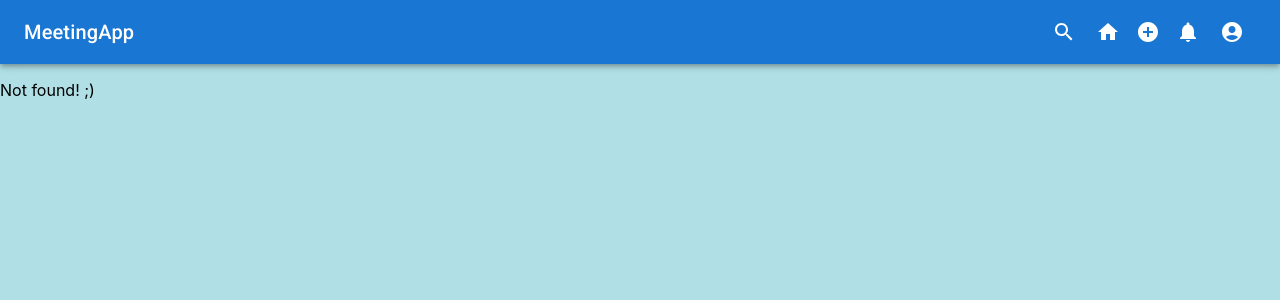
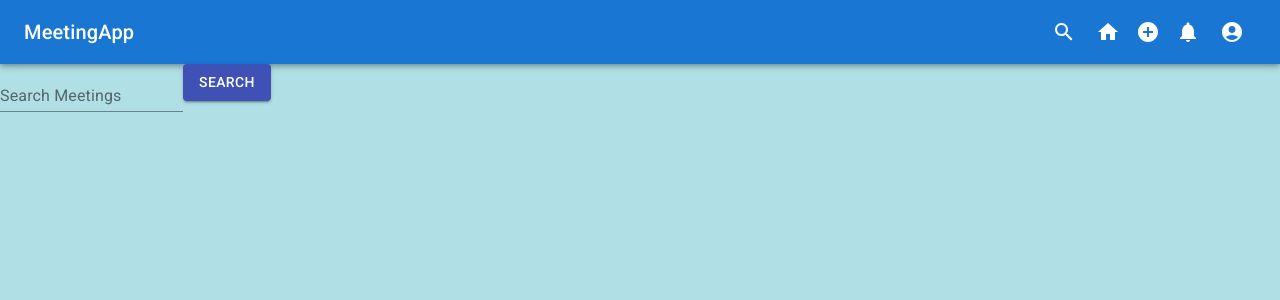
Before and after one commit to alobre/MeetingApp-Frontend, a React (Create React App) app: page /Search in a window 1280 px wide. Before the commit this address had no page. Shown: the top 300 px of the page. Built offline with nearby package versions, Linux system fonts and the light colour scheme.

Commit message:
Update index.js
emptySearchDeko

```diff
--- a/src/routes/Search/index.js
+++ b/src/routes/Search/index.js
@@ -1,14 +1,43 @@
 import React, { useState } from "react";
 import style from "./style.css";
 import MeetingTable from "components/MeetingTable";
+import { TextField, Button, List, ListItem, ListItemText } from '@material-ui/core';
+import meetings from 'routes/Home'; // Import the meetings array
 
-const SearchScreen = () => {
 
+function SearchScreen() {
+  const [searchTerm, setSearchTerm] = useState('');
+  const [searchResults, setSearchResults] = useState([]);
+
+  // Function to search meetings by title
+  const SearchScreen = () => {
+    const results = meetings.filter(meeting =>
+      meeting.title.toLowerCase().includes(searchTerm.toLowerCase())
+    );
+    setSearchResults(results);
+  };
 
   return (
     <div>
-       <p>Not found! ;)</p>
+      <TextField
+        label="Search Meetings"
+        value={searchTerm}
+        onChange={event => setSearchTerm(event.target.value)}
+      />
+      <Button variant="contained" color="primary" onClick={SearchScreen}>
+        Search
+      </Button>
+
+      <List>
+        {searchResults.map(meeting => (
+          <ListItem key={meeting.id}>
+            <ListItemText primary={meeting.title} secondary={meeting.description} />
+          </ListItem>
+        ))}
+      </List>
     </div>
   );
-};
+}
+
+
 export default SearchScreen;
```
